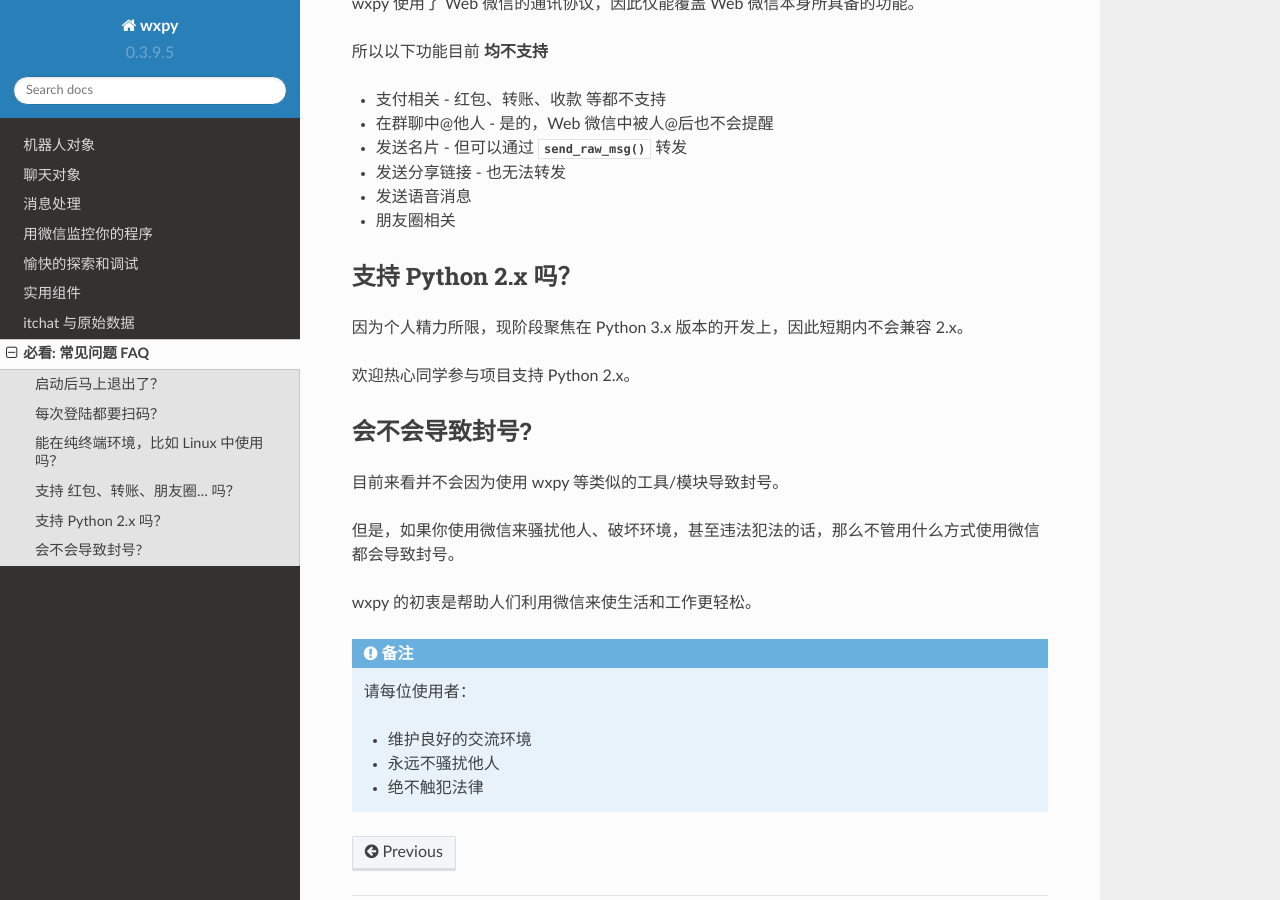
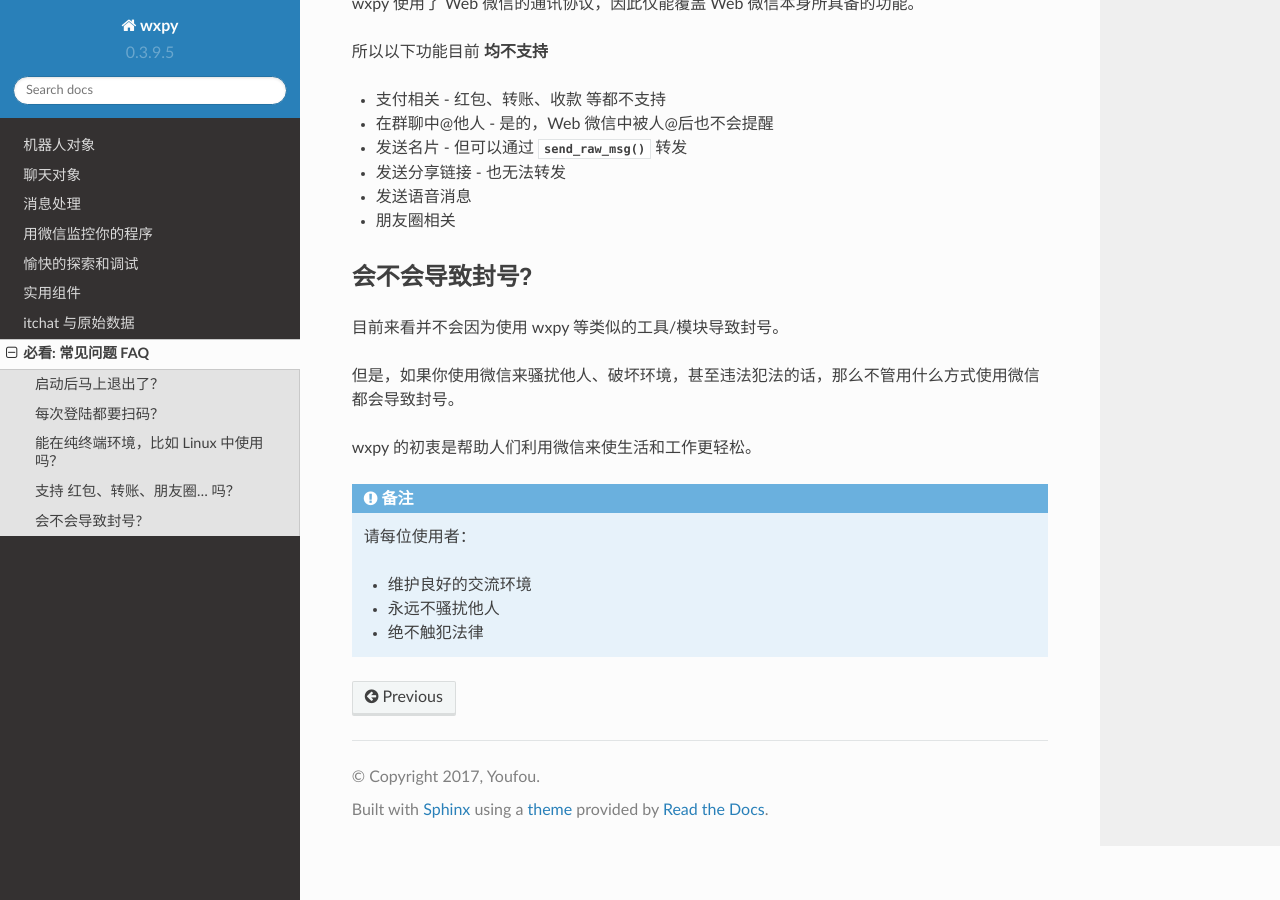
Before and after one commit to youfou/wxpy, a Sphinx documentation site: the page built from docs/faq.rst, in a window 1280 px wide and 900 px high, scrolled down 1236 px. Built offline with Sphinx 7.4.7 and the Read the Docs theme 2.0.0, drawn with Linux system fonts in a browser that asks for light colours.

```diff
--- a/docs/faq.rst
+++ b/docs/faq.rst
@@ -67,14 +67,6 @@
 * 朋友圈相关
 
 
-支持 Python 2.x 吗？
---------------------------------
-
-因为个人精力所限，现阶段聚焦在 Python 3.x 版本的开发上，因此短期内不会兼容 2.x。
-
-欢迎热心同学参与项目支持 Python 2.x。
-
-
 会不会导致封号?
 --------------------------------
 
```
Also changed, not shown: docs/index.rst (+14 -16 lines).
